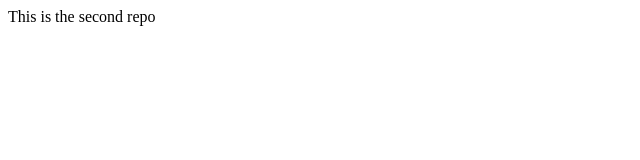
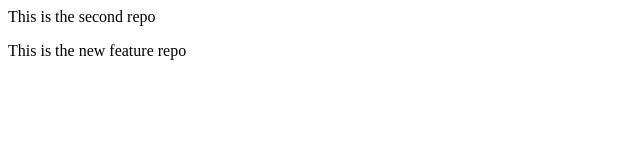
Before and after one commit to yli003/localrepo, a plain HTML site: page index.html in a window 1280 px wide. Shown: the whole page, without its empty margins (0-640 px from the left). Drawn offline with Linux system fonts and the light colour scheme.

Commit message:
add new feature

```diff
--- a/index.html
+++ b/index.html
@@ -1 +1,2 @@
 <p>This is the second repo</p>
+<p>This is the new feature repo</p>
```
